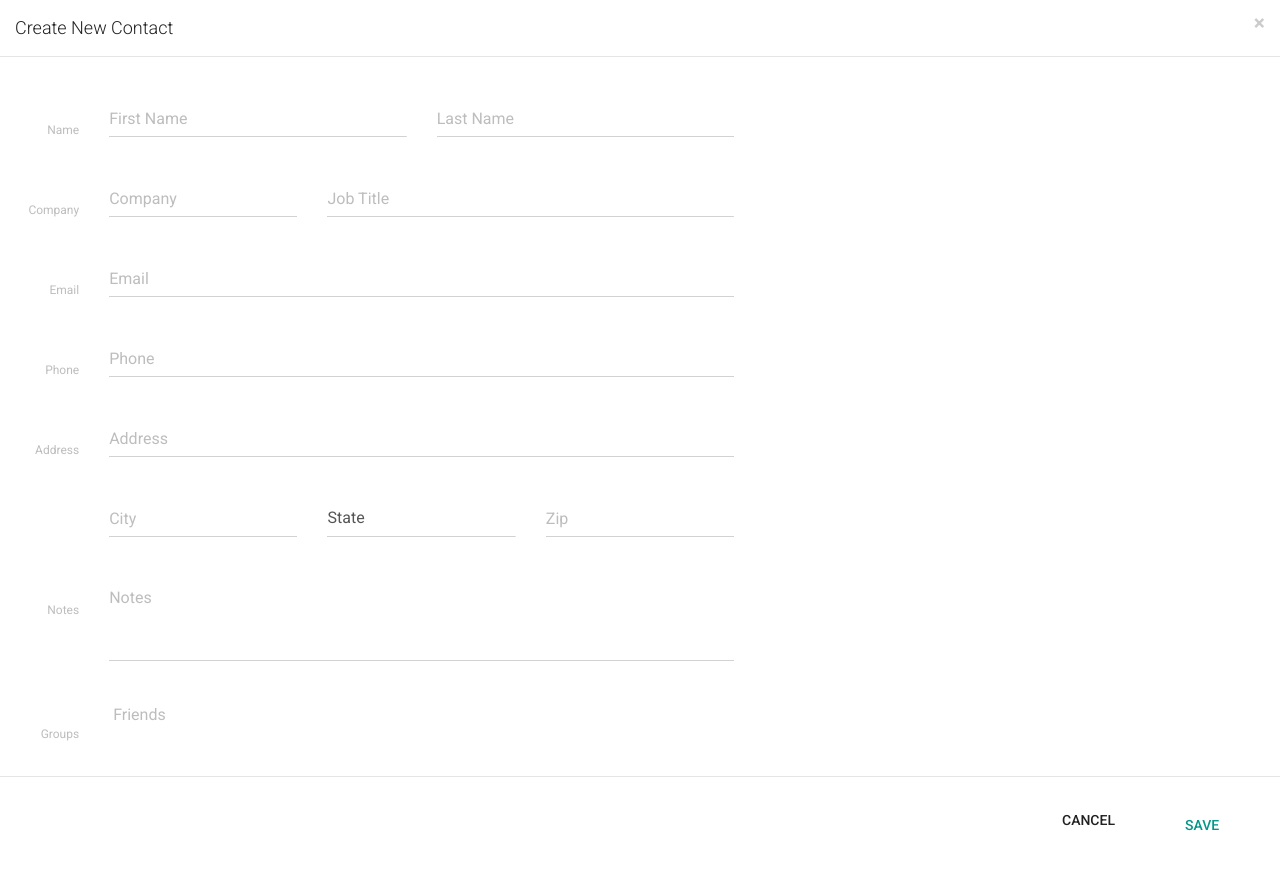
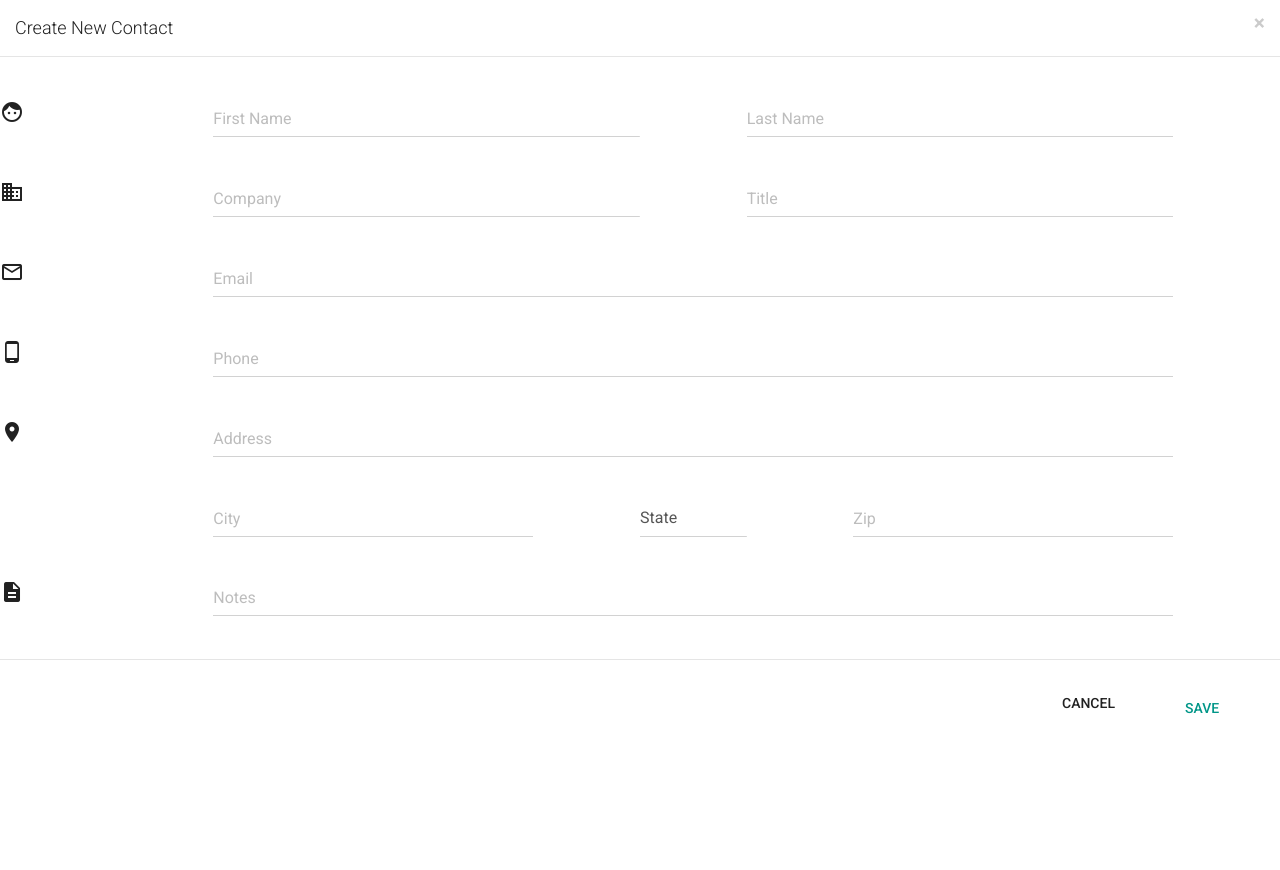
Before and after one commit to wesleylo/contact-manager, a PHP site: page /create.php in a window 1280 px wide. After the commit the page ends 714 px from the top, so only its background shows below. Run offline with PHP 8.4, Linux system fonts and the light colour scheme; some web fonts are replaced.

Commit message:
Refined new contact form.

```diff
--- a/class.crud.php
+++ b/class.crud.php
@@ -101,7 +101,7 @@ class crud
               Check if first alphabetically on create/update/destroy-->
               A
             </div>
-            <div data-toggle="modal" href="create.php" data-target="#modal" class="contact container"> <!--read detailed contact-->
+            <div data-toggle="modal" href="create.php" data-target="#modal" class="contact col-lg-11"> <!--read detailed contact-->
               <div class="col-lg-1">
                 <!--Pic of contact that a user can upload will go here-->
                 Pic
@@ -180,7 +180,7 @@ class crud
       $previous =$current_page-1;
 
       echo "<li><a href='".$self."?page=1'>First</a></li>";
-          echo "<li><a href='".$self."?page=".$previous."'>Previous</a></li>";
+      echo "<li><a href='".$self."?page=".$previous."'><</a></li>";
     }
     for($i=1;$i<=$total_no_of_pages;$i++)
     {
@@ -196,7 +196,7 @@ class crud
     if($current_page!=$total_no_of_pages)
     {
       $next=$current_page+1;
-          echo "<li><a href='".$self."?page=".$next."'>Next</a></li>";
+      echo "<li><a href='".$self."?page=".$next."'>></a></li>";
       echo "<li><a href='".$self."?page=".$total_no_of_pages."'>Last</a></li>";
     }
     ?></ul><?php
--- a/create.php
+++ b/create.php
@@ -1,7 +1,7 @@
 <?php include 'header.php';?>
 
 <?php
-if(isset($_POST['btn-save']))
+if(isset($_POST['create']))
 {
   $fname = $_POST['fname'];
   $lname = $_POST['lname'];
@@ -18,6 +18,7 @@ if(isset($_POST['btn-save']))
   if($crud->create($fname, $lname, $company, $title, $email, $phone, $address, $city, $state, $zip, $notes))
   {
     // header("Location: index.php?page=".$total_no_of_pages."");
+    header("Location: index.php?success");
   }
   else
   {
@@ -25,109 +26,216 @@ if(isset($_POST['btn-save']))
   }
 }
 ?>
+
 <div class="modal-header">
   <button type="button" class="close" data-dismiss="modal" aria-hidden="true">×</button>
   <h4 class="modal-title">Create New Contact</h4>
 </div>
+
 <div class="modal-body">
   <form action="create.php" method="post" class="form-horizontal">
     <fieldset>
       <div class="row">
+        <div class="col-md-2">
           <div class="form-group">
-          <label for="inputFname" class="col-md-1 control-label">Name</label>
-          <div class="col-md-3">
-            <input type="text" class="form-control" name="fname" placeholder="First Name">
+            <i class="material-icons">face</i>
           </div>
-          <div class="col-md-3">
-            <input type="text" class="form-control" name="lname" placeholder="Last Name">
         </div>
+        <div class="col-md-4">
+          <div class="form-group">
+            <input type="text" class="form-control fname" name="fname" placeholder="First Name" required>
+          </div>
+        </div>
+        <div class="col-md-1"> <!--Offsets weren't working-->
+          <div class="form-group"></div>
+        </div>
+        <div class="col-md-4">
+          <div class="form-group">
+            <input type="text" class="form-control" name="lname" placeholder="Last Name" required>
+          </div>
+        </div>
+        <div class="col-md-1">
+          <div class="form-group"></div>
         </div>
       </div>
       <div class="row">
+        <div class="col-md-2">
           <div class="form-group">
-          <label for="inputFirst" class="col-md-1 control-label">Company</label>
-          <div class="col-md-2">
-            <input type="text" class="form-control" name="company" placeholder="Company">
+            <i class="material-icons">business</i>
+          </div>
         </div>
         <div class="col-md-4">
-            <input type="text" class="form-control" name="title" placeholder="Job Title">
+          <div class="form-group">
+            <input type="text" class="form-control" name="company" placeholder="Company" required>
           </div>
+        </div>
+        <div class="col-md-1">
+          <div class="form-group"></div>
+        </div>
+        <div class="col-md-4">
+          <div class="form-group">
+            <input type="text" class="form-control" name="title" placeholder="Title" required>
+          </div>
+        </div>
+        <div class="col-md-1">
+          <div class="form-group"></div>
         </div>
       </div>
       <div class="row">
+        <div class="col-md-2">
           <div class="form-group">
-          <label for="inputFirst" class="col-md-1 control-label">Email</label>
-          <div class="col-md-6">
-            <input type="email" class="form-control" name="email" placeholder="Email">
+            <i class="material-icons">mail_outline</i>
           </div>
+        </div>
+        <div class="col-md-9">
+          <div class="form-group">
+    <input type="email" class="form-control" name="email" placeholder="Email" required>
+    <!--<p class="help-block">A valid email contains an @ character</p> not always informative-->
+  </div>
+        </div>
+        <div class="col-md-1">
+          <div class="form-group"></div>
         </div>
       </div>
       <div class="row">
+        <div class="col-md-2">
           <div class="form-group">
-          <label for="inputFirst" class="col-md-1 control-label">Phone</label>
-          <div class="col-md-6">
-            <input type="text" class="form-control" name="phone" placeholder="Phone">
+            <i class="material-icons">phone_android</i>
           </div>
+        </div>
+        <div class="col-md-9">
+          <div class="form-group">
+            <input type="tel" class="form-control" name="phone" placeholder="Phone" pattern="^\d{3}-\d{3}-\d{4}$" required>
+            <p class="help-block">Format: XXX-XXX-XXXX</p>
+          </div>
+        </div>
+        <div class="col-md-1">
+          <div class="form-group"></div>
         </div>
       </div>
       <div class="row">
+        <div class="col-md-2">
           <div class="form-group">
-          <label for="inputFirst" class="col-md-1 control-label">Address</label>
-          <div class="col-md-6">
-            <input type="text" class="form-control" name="address" placeholder="Address">
+            <i class="material-icons">place</i>
           </div>
+        </div>
+        <div class="col-md-9">
+          <div class="form-group">
+            <input type="text" class="form-control" name="address" placeholder="Address" required>
+          </div>
+        </div>
+        <div class="col-md-1">
+          <div class="form-group"></div>
         </div>
       </div>
       <div class="row">
+        <div class="col-md-2">
+        </div>
+        <div class="col-md-3">
           <div class="form-group">
-          <label for="inputFirst" class="col-md-1 control-label"></label>
-          <div class="col-md-2">
-            <input type="text" class="form-control" name="city" placeholder="City">
+            <input type="text" class="form-control" name="city" placeholder="City" required>
           </div>
-          <div class="col-md-2">
-            <select id="inputState" class="form-control" name="state">
-              <span style="color:#d2d2d2"><option value="" hidden="true" disabled selected>State</option></span>
-              <option>NC</option>
-              <option>SC</option>
-              <option>TN</option>
-              <option>VA</option>
-              <option>GA</option>
+        </div>
+        <div class="col-md-1">
+          <div class="form-group"></div>
+        </div>
+        <div class="col-md-1">
+          <div class="form-group">
+            <select id="inputState" class="form-control" name="state" required>
+              <option value="" hidden="true" disabled selected>State</option>
+              <option value="AL">AL</option>
+              <option value="AK">AK</option>
+              <option value="AZ">AZ</option>
+              <option value="AR">AR</option>
+              <option value="CA">CA</option>
+              <option value="CO">CO</option>
+              <option value="CT">CT</option>
+              <option value="DE">DE</option>
+              <option value="DC">DC</option>
+              <option value="FL">FL</option>
+              <option value="GA">GA</option>
+              <option value="HI">HI</option>
+              <option value="ID">ID</option>
+              <option value="IL">IL</option>
+              <option value="IN">IN</option>
+              <option value="IA">IA</option>
+              <option value="KS">KS</option>
+              <option value="KY">KY</option>
+              <option value="LA">LA</option>
+              <option value="ME">ME</option>
+              <option value="MD">MD</option>
+              <option value="MA">MA</option>
+              <option value="MI">MI</option>
+              <option value="MN">MN</option>
+              <option value="MS">MS</option>
+              <option value="MO">MO</option>
+              <option value="MT">MT</option>
+              <option value="NE">NE</option>
+              <option value="NV">NV</option>
+              <option value="NH">NH</option>
+              <option value="NJ">NJ</option>
+              <option value="NM">NM</option>
+              <option value="NY">NY</option>
+              <option value="NC">NC</option>
+              <option value="ND">ND</option>
+              <option value="OH">OH</option>
+              <option value="OK">OK</option>
+              <option value="OR">OR</option>
+              <option value="PA">PA</option>
+              <option value="RI">RI</option>
+              <option value="SC">SC</option>
+              <option value="SD">SD</option>
+              <option value="TN">TN</option>
+              <option value="TX">TX</option>
+              <option value="UT">UT</option>
+              <option value="VT">VT</option>
+              <option value="VA">VA</option>
+              <option value="WA">WA</option>
+              <option value="WV">WV</option>
+              <option value="WI">WI</option>
+              <option value="WY">WY</option>
             </select>
           </div>
-          <div class="col-md-2">
-            <input type="text" class="form-control" name="zip" placeholder="Zip">
         </div>
+        <div class="col-md-1">
+          <div class="form-group"></div>
+        </div>
+        <div class="col-md-3">
+          <div class="form-group">
+            <input type="text" class="form-control" name="zip" placeholder="Zip" required>
+          </div>
+        </div>
+        <div class="col-md-1">
+          <div class="form-group"></div>
         </div>
       </div>
       <div class="row">
+        <div class="col-md-2">
           <div class="form-group">
-          <label for="notes" class="col-md-1 control-label">Notes</label>
-
-          <div class="col-md-6">
-            <textarea class="form-control" rows="3" name="notes" placeholder="Notes"></textarea>
+            <i class="material-icons">description</i>
           </div>
         </div>
-      </div>
-      <div class="row">
+        <div class="col-md-9">
           <div class="form-group">
-          <label for="group" class="col-md-1 control-label">Groups</label> <!--Will implement later-->
-          <div class="col-md-6">
-            <div class="togglebutton">
-              <label>
-                <input type="checkbox" checked> Friends
-              </label>
+            <textarea class="form-control" rows="1" name="notes" placeholder="Notes" required></textarea>
           </div>
         </div>
+        <div class="col-md-1">
+          <div class="form-group"></div>
         </div>
       </div>
+
       <div class="row"></div>
       <div class="modal-footer form-group">
         <div class="col-md-7 col-md-offset-5">
           <button type="button" class="btn btn-default" data-dismiss="modal">Cancel</button>
-            <!-- <input type="submit" name="btn-save" class="btn btn-primary" value="Save"/> -->
-            <button type="button submit" name="btn-save" class="btn btn-primary">Save</button>
+          <button type="button submit" name="create" class="btn btn-primary">Save</button>
         </div>
       </div>
     </fieldset>
   </form>
 </div>
+<script> $.getScript("//code.jquery.com/jquery-1.10.2.min.js");</script> <!-- Fixes 'Synchronous XMLHttpRequest' warning -->
+<script> $.getScript("/js/material.min.js");</script>
+<script> $.getScript("/js/ripples.min.js");</script>
+<script>$.material.init();</script>
--- a/css/style.css
+++ b/css/style.css
@@ -4,6 +4,14 @@ body {
     color: rgba(0,0,0,0.87);
     font: 400 14px/20px Roboto,RobotoDraft,Helvetica,Arial,sans-serif;
 }
+
+.all-contacts {
+    background-color: #f5f5f5;
+}
+.all-contacts:hover, .group-div:hover, .add-group:hover {
+    background-color: #f5f5f5;
+}
+
 .contact {
   display:block;
   height: 20px;
@@ -17,18 +25,19 @@ body {
     padding-right: 20px;
     padding-left: 0px;
   }
-.all-contacts:before {
-  content:
-}
 .brand-padding {
   padding-left: 9px;
 }
 .first-letter {
   color: #2a56c6;
+  cursor: default;
     float: left;
     height: 40px;
     font-size: 18px;
 font-weight: 700;
+}
+.first-letter:hover, .sidebar-brand, .sidebar-brand:hover, .sidebar-nav > .sidebar-brand, .sidebar-nav > .sidebar-brand:hover {
+  cursor: default;
 }
 
 .navbar {
--- a/footer.php
+++ b/footer.php
@@ -1,4 +1,3 @@
-
 <script src="//code.jquery.com/jquery-1.10.2.min.js"></script>
 <script src="/js/bootstrap.min.js"></script>
 <script src="/js/material.min.js"></script>
@@ -14,7 +13,9 @@
   e.preventDefault();
   $("#wrapper").toggleClass("toggled");
 });
-
+$(".modal").on('shown.bs.modal', function () {
+     $(this).find(".fname").focus().select();
+ });
 </script>
 
 </body>
```
Also changed, not shown: index.php (+8 -8 lines). Lines whose indentation alone changed are shown as unchanged.
